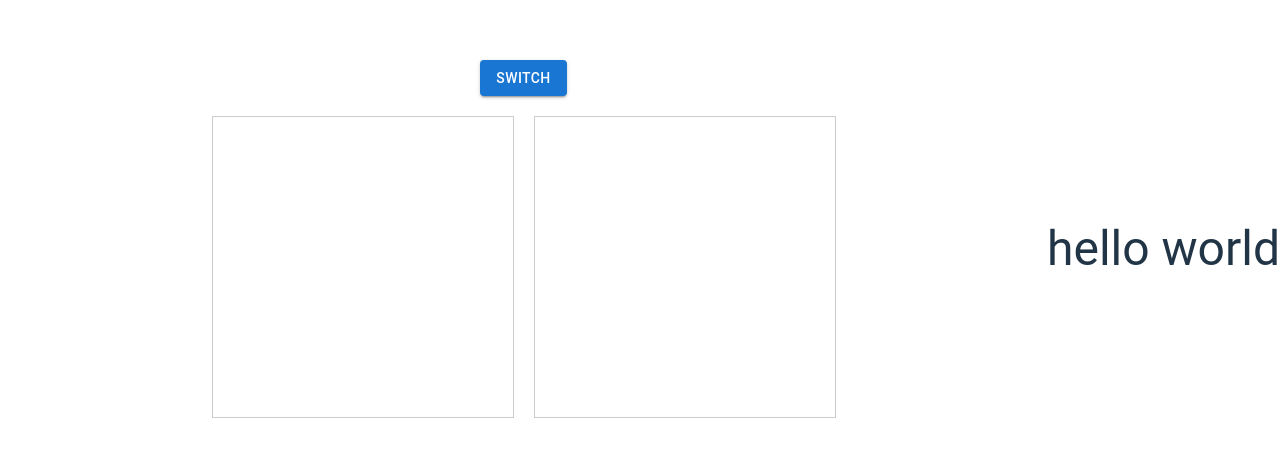
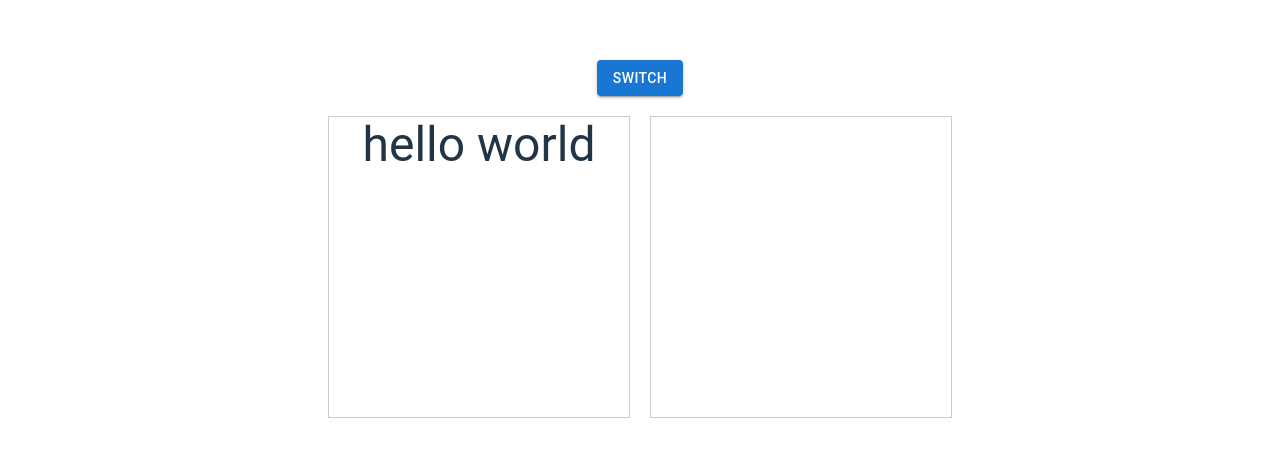
Before and after one commit to chunkangwong/react-portal-demo, a React (Vite) app: page / in a window 1280 px wide. Shown: the part 151-608 px from the top of the page. Built offline with nearby package versions, Linux system fonts and the light colour scheme.

Commit message:
Added react-reverse-portal

```diff
--- a/package.json
+++ b/package.json
@@ -15,7 +15,8 @@
     "@mui/icons-material": "^5.11.0",
     "@mui/material": "^5.11.4",
     "react": "^18.2.0",
-    "react-dom": "^18.2.0"
+    "react-dom": "^18.2.0",
+    "react-reverse-portal": "^2.1.1"
   },
   "devDependencies": {
     "@types/react": "^18.0.26",
--- a/src/App.tsx
+++ b/src/App.tsx
@@ -1,30 +1,15 @@
-import { Button, Portal, Typography } from "@mui/material";
-import { useRef, useState } from "react";
+import { Button, Typography } from "@mui/material";
 import "./App.css";
 
 function App() {
-  const containerARef = useRef<HTMLDivElement>(null);
-  const containerBRef = useRef<HTMLDivElement>(null);
-  const [show, setShow] = useState(false);
-
-  const handleShow = () => {
-    setShow(!show);
-  };
-
   return (
     <div>
-      <Button variant="contained" onClick={handleShow}>
-        Switch
-      </Button>
+      <Button variant="contained">Switch</Button>
       <div className="App">
-        <div className="container" ref={containerARef}>
-          <Portal
-            container={show ? containerARef.current : containerBRef.current}
-          >
-            <Typography variant="h3">hello world</Typography>
-          </Portal>
+        <div className="container">
+          <Typography variant="h3">hello world</Typography>
         </div>
-        <div className="container" ref={containerBRef}></div>
+        <div className="container"></div>
       </div>
     </div>
   );
```
Also changed, not shown: 1 other file (tests, documents, lock files or other folders).
